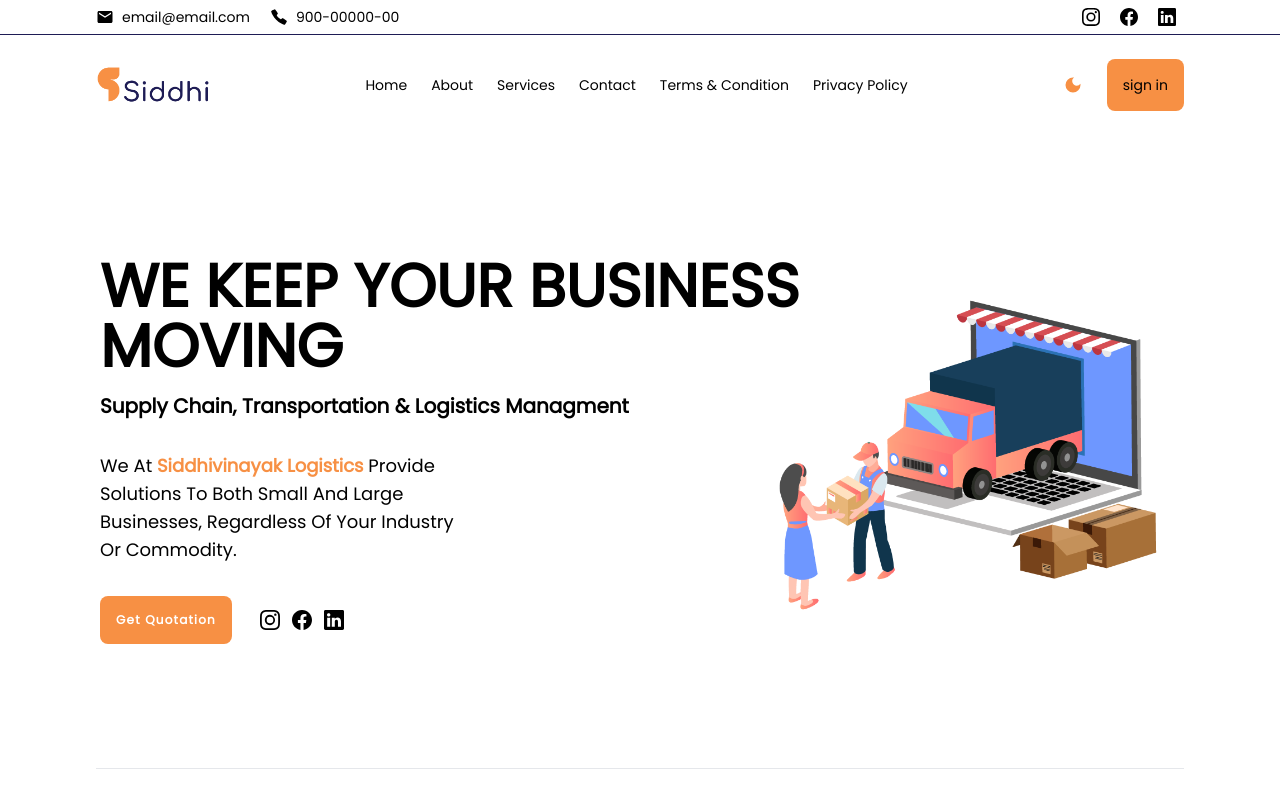
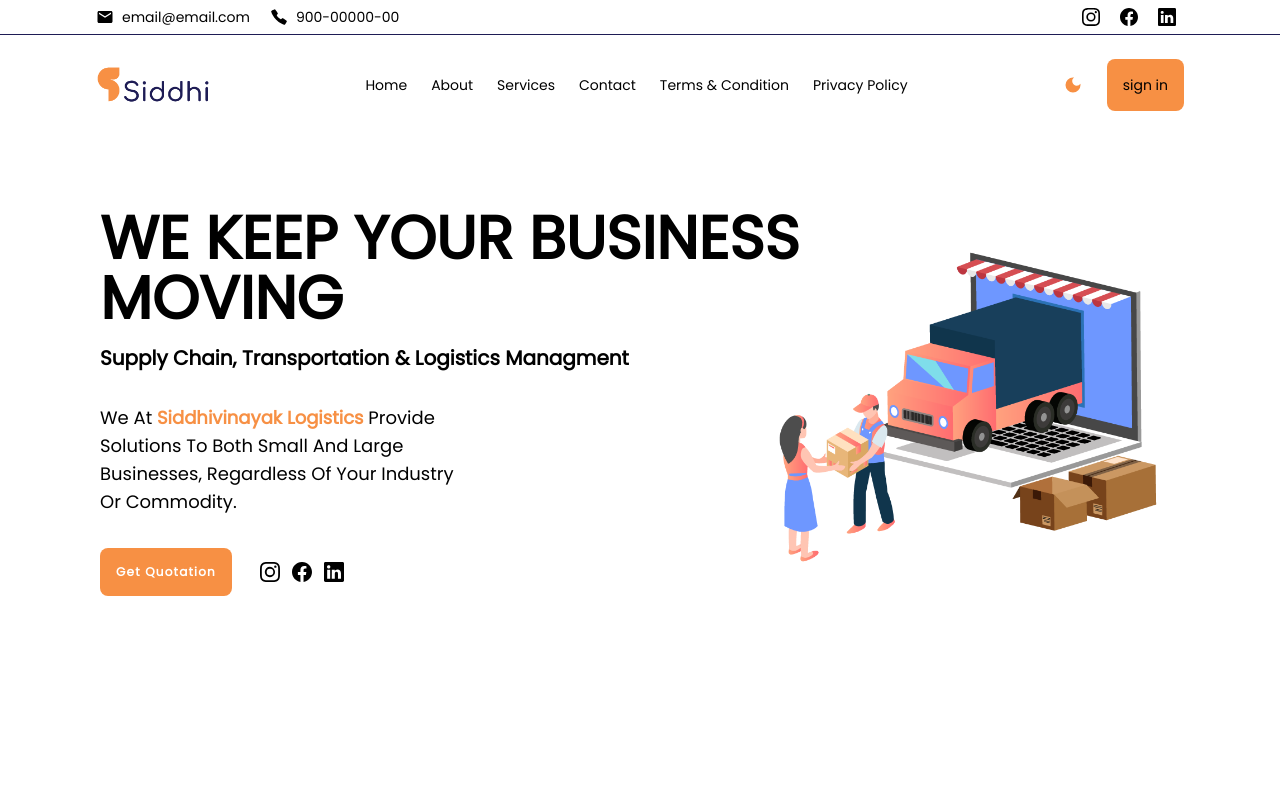
Before and after one commit to iamadityamall/transport-service-landing-page, a React (Create React App) app: page / in a window 1280 px wide. Shown: the top 800 px of the page. Built offline with nearby package versions, Linux system fonts and the light colour scheme.

Commit message:
made changes to width and colspan

```diff
--- a/src/components/Home/Contact.jsx
+++ b/src/components/Home/Contact.jsx
@@ -4,7 +4,7 @@ const Contact = () => {
   return (
     <section
       id="#contact"
-      className="flex flex-col items-start font-poppins py-14 md:items-center lg:py-20"
+      className="flex flex-col items-start font-poppins py-14 md:items-center md:space-y-20 lg:py-20"
     >
       <div className="flex flex-col items-start space-y-2 md:items-center">
         <h1 className="text-2xl font-bold capitalize py-4 lg:py-0 lg:text-4xl">
@@ -19,7 +19,7 @@ const Contact = () => {
         </p>
       </div>
 
-      <div className="grid grid-cols-1 gap-y-6 md:gap-y-0 md:grid-cols-2 md:gap-x-5">
+      <div className="grid grid-cols-1 gap-y-6 md:gap-y-0 md:grid-cols-3 md:gap-x-5 lg:grid-cols-4">
         <form className="text-black w-full space-y-2 p-3 rounded-xl bg-colorOne/25 lg:w-[20vw]">
           <input
             type="text"
@@ -46,7 +46,7 @@ const Contact = () => {
           />
           <button className="p-2 bg-colorOne rounded-xl">get quote</button>
         </form>
-        <div className="p-2 w-full rounded-xl bg-colorOne/40 md:h-full lg:h-full">
+        <div className="p-2 w-full rounded-xl bg-colorOne/40 md:col-span-2 lg:h-full lg:col-span-3">
           <iframe
             title="office"
             src="https://www.google.com/maps/embed?pb=!1m18!1m12!1m3!1d3772.175440722638!2d73.03357161529401!3d19.011989358920967!2m3!1f0!2f0!3f0!3m2!1i1024!2i768!4f13.1!3m3!1m2!1s0x3be7c3abc6acf4d1%3A0xe4146edc9efa0501!2sSiddhi%20Vinayak%20Logistics%20LTD.!5e0!3m2!1sen!2sin!4v1652952561594!5m2!1sen!2sin"
--- a/src/components/Home/Hero.jsx
+++ b/src/components/Home/Hero.jsx
@@ -4,7 +4,7 @@ import { BsInstagram, BsFacebook, BsLinkedin } from "react-icons/bs";
 
 const Hero = () => {
   return (
-    <section className="h-screen w-full md:h-[80vh] md:mt-32 flex items-center justify-center md:justify-end lg:grid lg:grid-cols-2 lg:items-center lg:justify-between lg:space-x-0">
+    <section className="h-screen w-full flex items-center justify-center md:justify-end lg:grid lg:grid-cols-2 lg:items-center lg:justify-between lg:space-x-0">
       <div className="flex flex-col capitalize font-poppins space-y-1 py-10 items-start md:w-[50vw] lg:w-[60vw] lg:space-y-2">
         <h3 className="text-4xl py-2 font-bold px-1 uppercase lg:text-6xl">
           we keep your business moving
```
